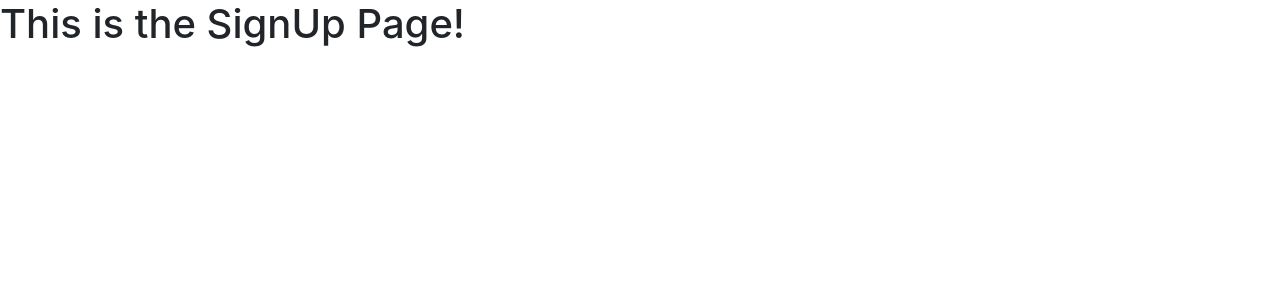
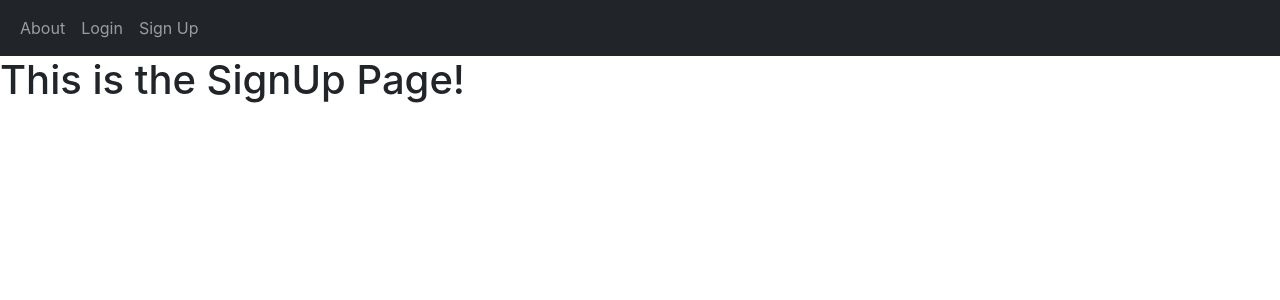
Before and after one commit to mjh1985codeman/cook-n-share, a React (Create React App) app in the folder client/: page /SignUp in a window 1280 px wide. Shown: the top 300 px of the page. Built offline with nearby package versions, Linux system fonts and the light colour scheme.

Commit message:
added NavBar component to the other components as well.

```diff
--- a/client/src/components/About.js
+++ b/client/src/components/About.js
@@ -1,8 +1,10 @@
 import React from "react";
+import Navbar from "./Navbar";
 
 const About = () => {
   return (
     <>
+      <Navbar></Navbar>
       <h1>This is the About Page!</h1>
     </>
   );
--- a/client/src/components/Login.js
+++ b/client/src/components/Login.js
@@ -1,8 +1,10 @@
 import React from "react";
+import Navbar from "./Navbar";
 
 const Login = () => {
   return (
     <>
+      <Navbar></Navbar>
       <h1>This is the Login Page!</h1>
     </>
   );
--- a/client/src/components/SignUp.js
+++ b/client/src/components/SignUp.js
@@ -1,8 +1,10 @@
 import React from "react";
+import Navbar from "./Navbar";
 
 const SignUp = () => {
   return (
     <>
+      <Navbar></Navbar>
       <h1>This is the SignUp Page!</h1>
     </>
   );
```
